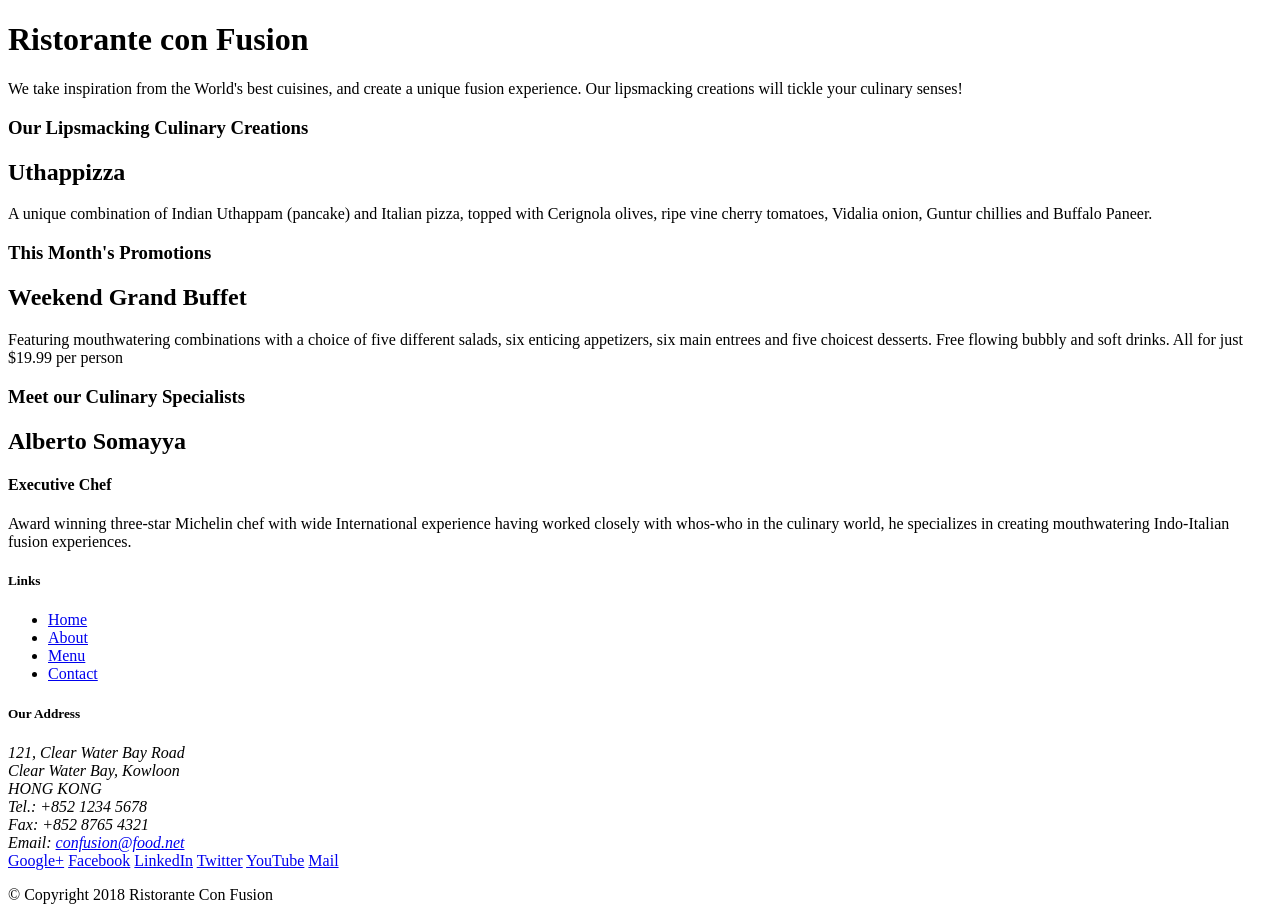
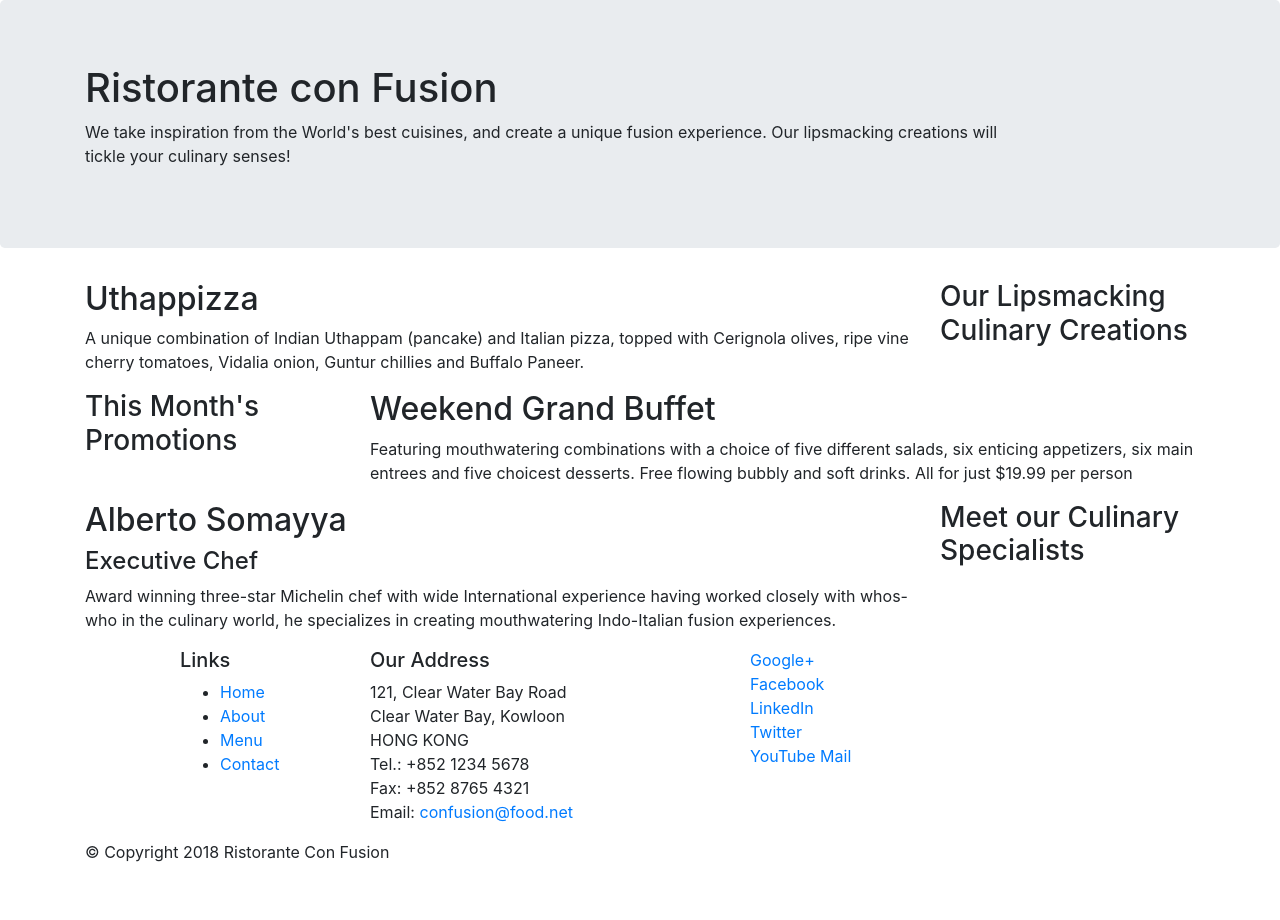
Before and after one commit to amangupta4529/bootstrap, a website: page index.html in a window 1280 px wide. After the commit the page ends 880 px from the top, so only its background shows below. Drawn offline with nearby package versions, Linux system fonts and the light colour scheme.

Commit message:
first commit

```diff
--- a/index.html
+++ b/index.html
@@ -2,15 +2,21 @@
 <html lang="en">
 
 <head>
+    <meta charset="utf-8">
+    <meta name="viewport" content="width=device-width, initial-scale=1, shrink-to-fit=no">
+    <meta http-equiv="x-ua-compatible" content="ie=edge">
+
+    <!-- Bootstrap CSS -->
+    <link rel="stylesheet" href="node_modules/bootstrap/dist/css/bootstrap.min.css">
     <title>Ristorante Con Fusion</title>
 </head>
 
 <body>
 
-    <header>
-        <div>
-            <div>
-                <div>
+    <header class="jumbotron">
+        <div class="container">
+            <div class="row">
+                <div class="col-12 col-sm-10">
                     <h1>Ristorante con Fusion</h1>
                     <p>We take inspiration from the World's best cuisines, and create a unique fusion experience. Our lipsmacking creations will tickle your culinary senses!</p>
                 </div>
@@ -20,33 +26,33 @@
         </div>
     </header>
 
-    <div>
-        <div>
-            <div>
+    <div class="container">
+        <div class="row">
+            <div class=" col-12 col-sm-4 col-md-3 order-sm-last" >
                 <h3>Our Lipsmacking Culinary Creations</h3>
             </div>
-            <div>
+            <div class="col col-sm col-md order-sm-first">
                 <h2>Uthappizza</h2>
                 <p>A unique combination of Indian Uthappam (pancake) and Italian pizza, topped with Cerignola olives, ripe vine cherry tomatoes, Vidalia onion, Guntur chillies and Buffalo Paneer.</p>
             </div>
         </div>
 
 
-        <div>
-            <div>
+        <div class="row">
+            <div class=" col-12 col-sm-4 col-md-3" >
                 <h3>This Month's Promotions</h3>
             </div>
-            <div>
+            <div class="col col-sm col-md">
                 <h2>Weekend Grand Buffet</h2>
                 <p>Featuring mouthwatering combinations with a choice of five different salads, six enticing appetizers, six main entrees and five choicest desserts. Free flowing bubbly and soft drinks. All for just $19.99 per person </p>
             </div>
         </div>
 
-        <div>
-            <div>
+        <div class="row">
+            <div class=" col-12 col-sm-4 col-md-3 order-sm-last ">
                 <h3>Meet our Culinary Specialists</h3>
             </div>
-            <div>
+            <div class="col col-sm col-md order-sm-first">
                 <h2>Alberto Somayya</h2>
                 <h4>Executive Chef</h4>
                 <p>Award winning three-star Michelin chef with wide International experience having worked closely with whos-who in the culinary world, he specializes in creating mouthwatering Indo-Italian fusion experiences. </p>
@@ -54,10 +60,10 @@
         </div>
     </div>
 
-    <footer>
-        <div>
-            <div>
-                <div>
+    <footer >
+        <div class="container">
+            <div class="row">
+                <div class="col-4 col-sm-2  offset-1">
                     <h5>Links</h5>
                     <ul>
                         <li><a href="#">Home</a></li>
@@ -66,7 +72,7 @@
                         <li><a href="#">Contact</a></li>
                     </ul>
                 </div>
-                <div>
+                <div class="col-7 col-sm-4">
                     <h5>Our Address</h5>
                     <address>
 		              121, Clear Water Bay Road<br>
@@ -78,7 +84,7 @@
 		           </address>
                 </div>
                 <div>
-                    <div>
+                    <div class="col-12 col-sm-4">
                         <a href="http://google.com/+">Google+</a>
                         <a href="http://www.facebook.com/profile.php?id=">Facebook</a>
                         <a href="http://www.linkedin.com/in/">LinkedIn</a>
@@ -88,14 +94,16 @@
                     </div>
                 </div>
            </div>
-           <div>
-                <div>
+           <div class="row">
+                <div class="col-auto">
                     <p>© Copyright 2018 Ristorante Con Fusion</p>
                 </div>
            </div>
         </div>
     </footer>
-
+    <script src="node_modules/jquery/dist/jquery.slim.min.js"></script>
+    <script src="node_modules/popper.js/dist/umd/popper.min.js"></script>
+    <script src="node_modules/bootstrap/dist/js/bootstrap.min.js"></script>
 </body>
 
 </html>
--- a/package.json
+++ b/package.json
@@ -12,5 +12,10 @@
   "license": "ISC",
   "devDependencies": {
     "lite-server": "^2.3.0"
+  },
+  "dependencies": {
+    "bootstrap": "^4.0.0",
+    "jquery": "^1.9.1",
+    "popper.js": "^1.12.9"
   }
 }
```
Also changed, not shown: 1 other file.
